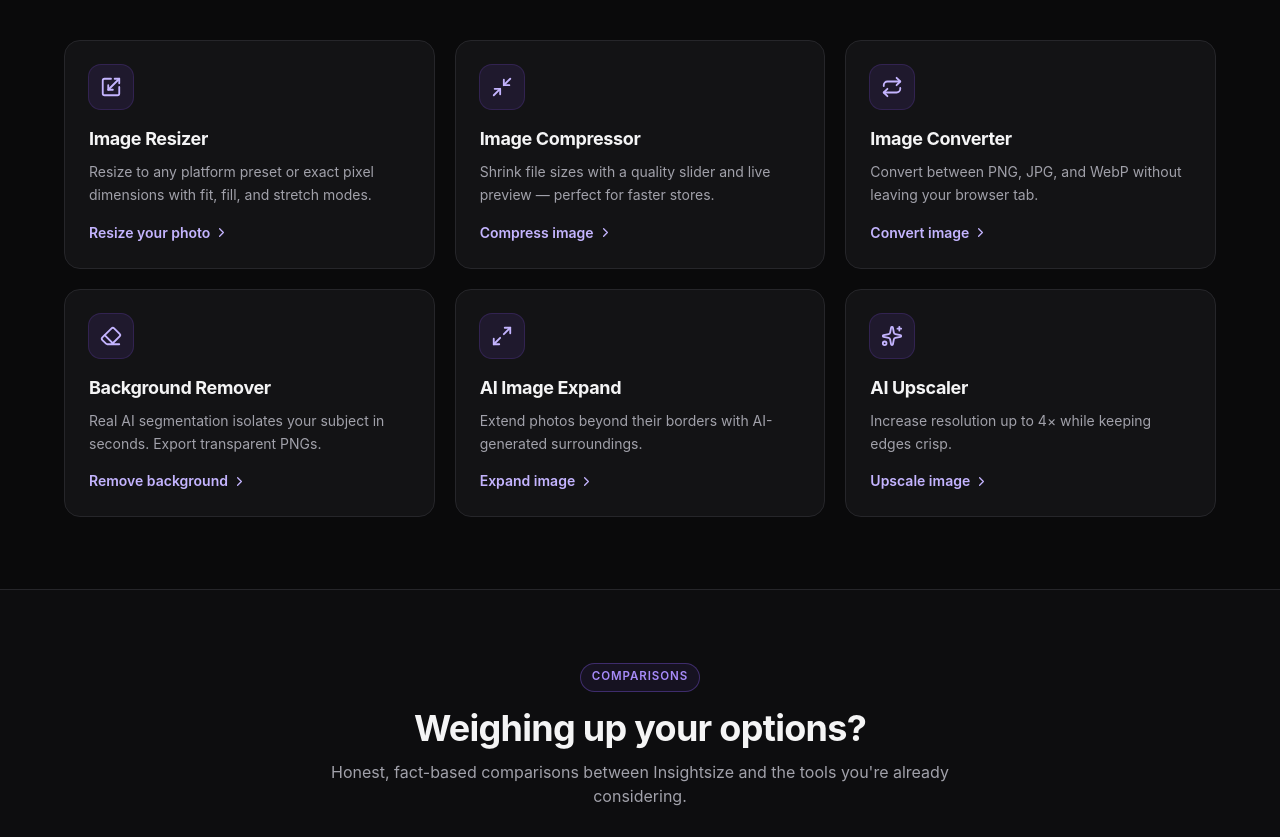
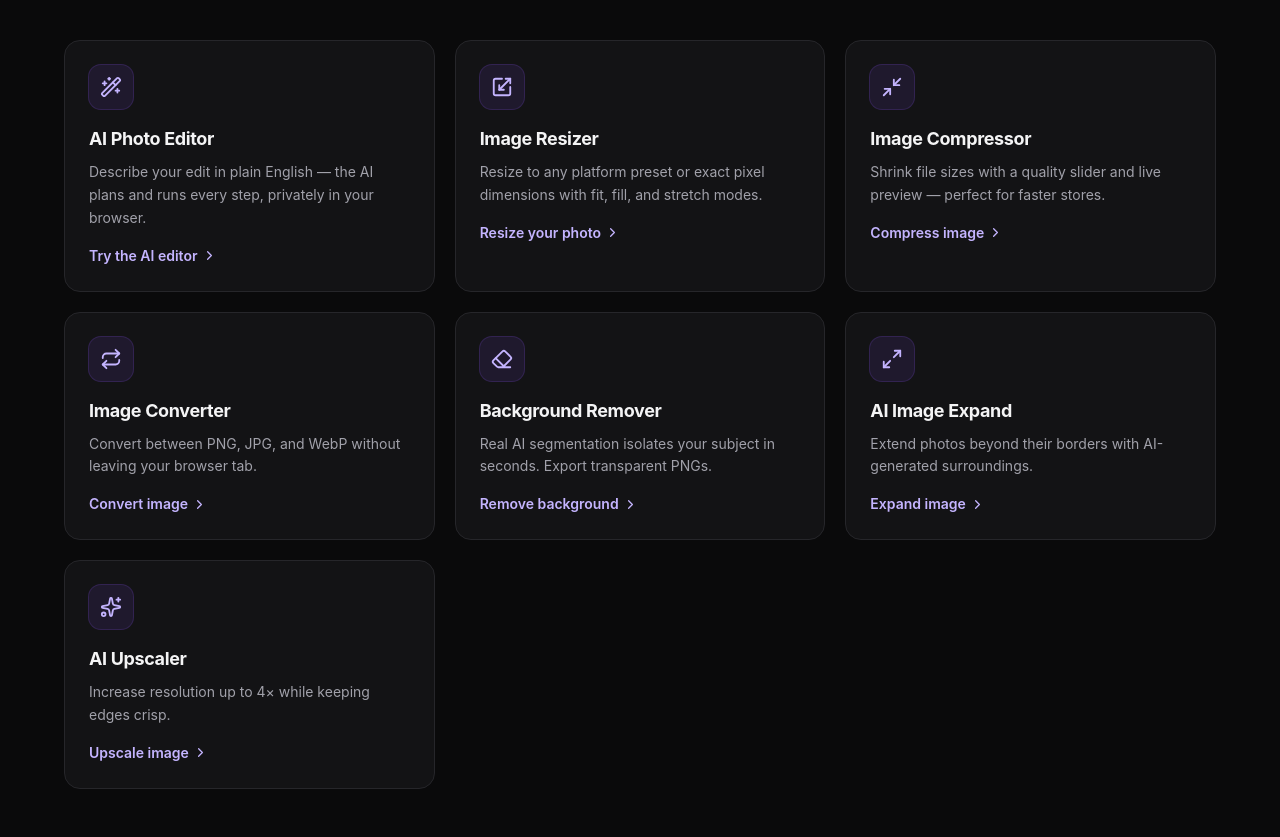
Before and after one commit to Kenesti/instant-sizing, a Next.js app: page / in a window 1280 px wide. Shown: the part 1081-1918 px from the top of the page. Built offline with nearby package versions, Linux system fonts and the light colour scheme.

Commit message:
Add AI Photo Editor card to landing tools grid

```diff
--- a/app/page.tsx
+++ b/app/page.tsx
@@ -5,7 +5,7 @@ import HeroUpload from "@/components/HeroUpload";
 import { JsonLd } from "@/components/Seo";
 import { PLATFORMS } from "@/lib/presets";
 import {
-  Scaling, Maximize2, Eraser, Sparkles, Repeat, Minimize2,
+  Scaling, Maximize2, Eraser, Sparkles, Repeat, Minimize2, Wand2,
   Check, Star, ChevronRight,
 } from "lucide-react";
 
@@ -21,6 +21,7 @@ export const metadata = {
 };
 
 const TOOLS = [
+  { icon: Wand2, n: "AI Photo Editor", d: "Describe your edit in plain English — the AI plans and runs every step, privately in your browser.", href: "/ai-editor", cta: "Try the AI editor" },
   { icon: Scaling, n: "Image Resizer", d: "Resize to any platform preset or exact pixel dimensions with fit, fill, and stretch modes.", href: "/resize", cta: "Resize your photo" },
   { icon: Minimize2, n: "Image Compressor", d: "Shrink file sizes with a quality slider and live preview — perfect for faster stores.", href: "/compress", cta: "Compress image" },
   { icon: Repeat, n: "Image Converter", d: "Convert between PNG, JPG, and WebP without leaving your browser tab.", href: "/convert", cta: "Convert image" },
```
